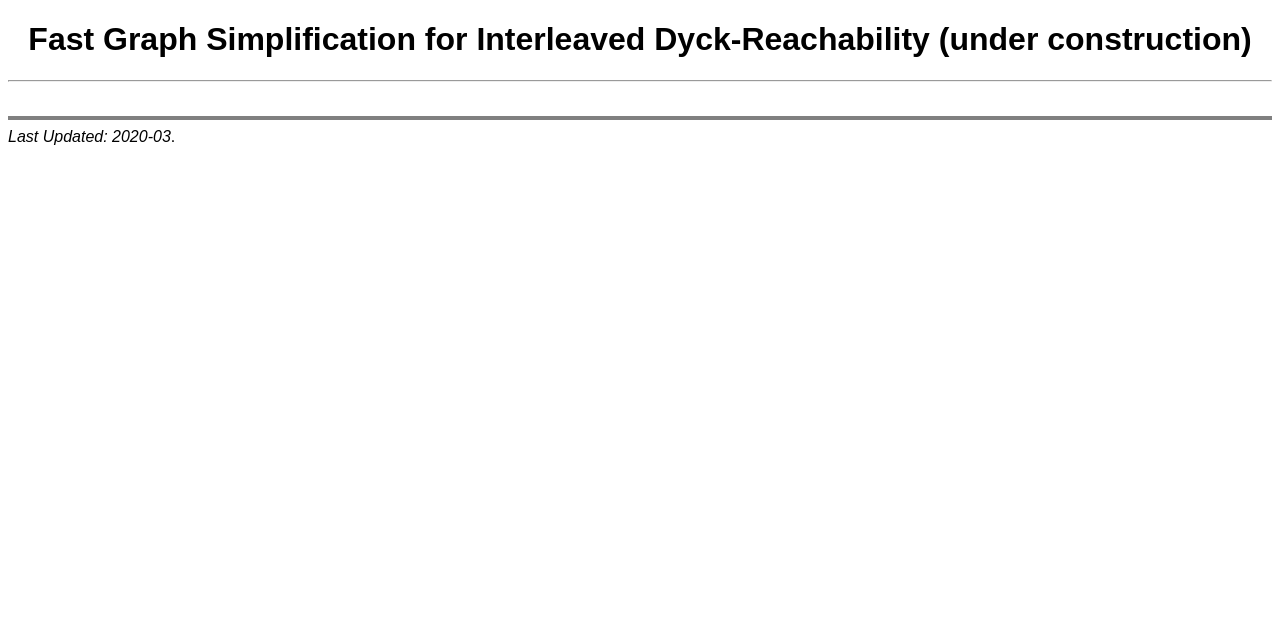
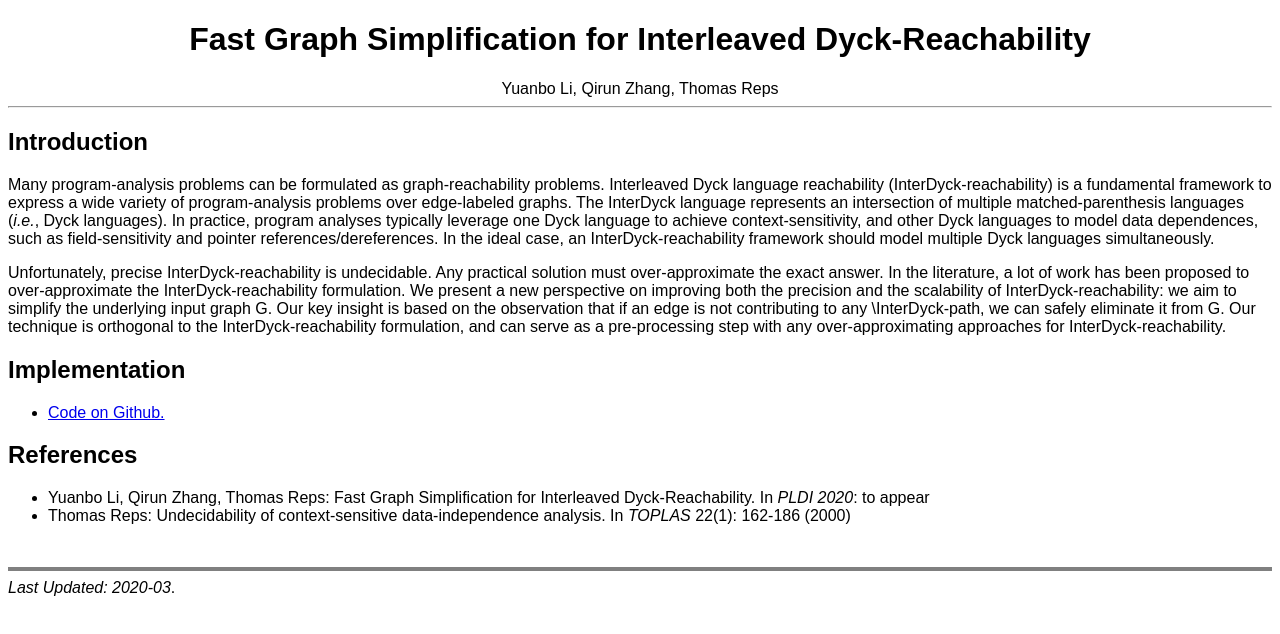
Before and after one commit to helloqirun/helloqirun.github.io, a plain HTML site: page projects/interdyck/interdyck.html in a window 1280 px wide. Drawn offline with Linux system fonts and the light colour scheme.

Commit message:
update interdyck

```diff
--- a/projects/interdyck/interdyck.html
+++ b/projects/interdyck/interdyck.html
@@ -13,11 +13,55 @@
 
 	<center>
 		<h1>Fast Graph Simplification for Interleaved Dyck-Reachability
-		(under construction)</h1>
-		<!-- Yuanbo Li, Shuo Ding, Qirun -->
-		<!-- Zhang, Davide Italiano -->
+		</h1>
+                Yuanbo Li,  Qirun
+                Zhang, Thomas Reps
 	</center>
 	<hr>
+	<h2>Introduction</h2>
+		<p>Many program-analysis problems can be formulated as
+		graph-reachability problems.
+Interleaved Dyck language reachability (InterDyck-reachability)
+  is a fundamental framework to express a wide variety
+of program-analysis problems over edge-labeled graphs.
+The InterDyck language represents an
+intersection of multiple matched-parenthesis
+languages (<i>i.e.</i>, Dyck languages).
+In practice, program analyses typically leverage one Dyck language to achieve
+context-sensitivity, and other Dyck languages to model data dependences, such as
+field-sensitivity and pointer references/dereferences.
+In the ideal case, an InterDyck-reachability framework should model multiple
+Dyck languages simultaneously.
+		<p>Unfortunately, precise InterDyck-reachability is
+		undecidable.
+Any practical solution must over-approximate
+the exact answer.
+In the literature, a lot of work has been proposed to over-approximate the
+InterDyck-reachability formulation.
+We present a new perspective on improving both the precision and the
+scalability of InterDyck-reachability:
+we aim to simplify the underlying input graph G.
+Our key insight is based on the observation that if an edge is not contributing
+		to any
+\InterDyck-path, we can safely eliminate it from G.
+Our technique is orthogonal to the InterDyck-reachability formulation, and can
+serve  as a pre-processing
+step with any over-approximating approaches for InterDyck-reachability.</p>
+	<h2>Implementation</h2>
+<ul>
+  <li><a href="https://github.com/yuanboli233/interdyck_graph_reduce">Code
+		on Github.</a></li>
+</ul>
+		<h2>References</h2>
+<ul>
+  <li>Yuanbo Li, Qirun Zhang, Thomas Reps:
+Fast Graph Simplification for Interleaved Dyck-Reachability. In <i>PLDI
+      2020</i>: to appear</li>
+  <li>Thomas  Reps:
+Undecidability of context-sensitive data-independence analysis. In <i>TOPLAS</i> 22(1): 162-186 (2000)</li>
+
+</ul>
+
 <br>
 		<hr noShade size=4>
 		<em>Last Updated: 2020-03</em>.
```
